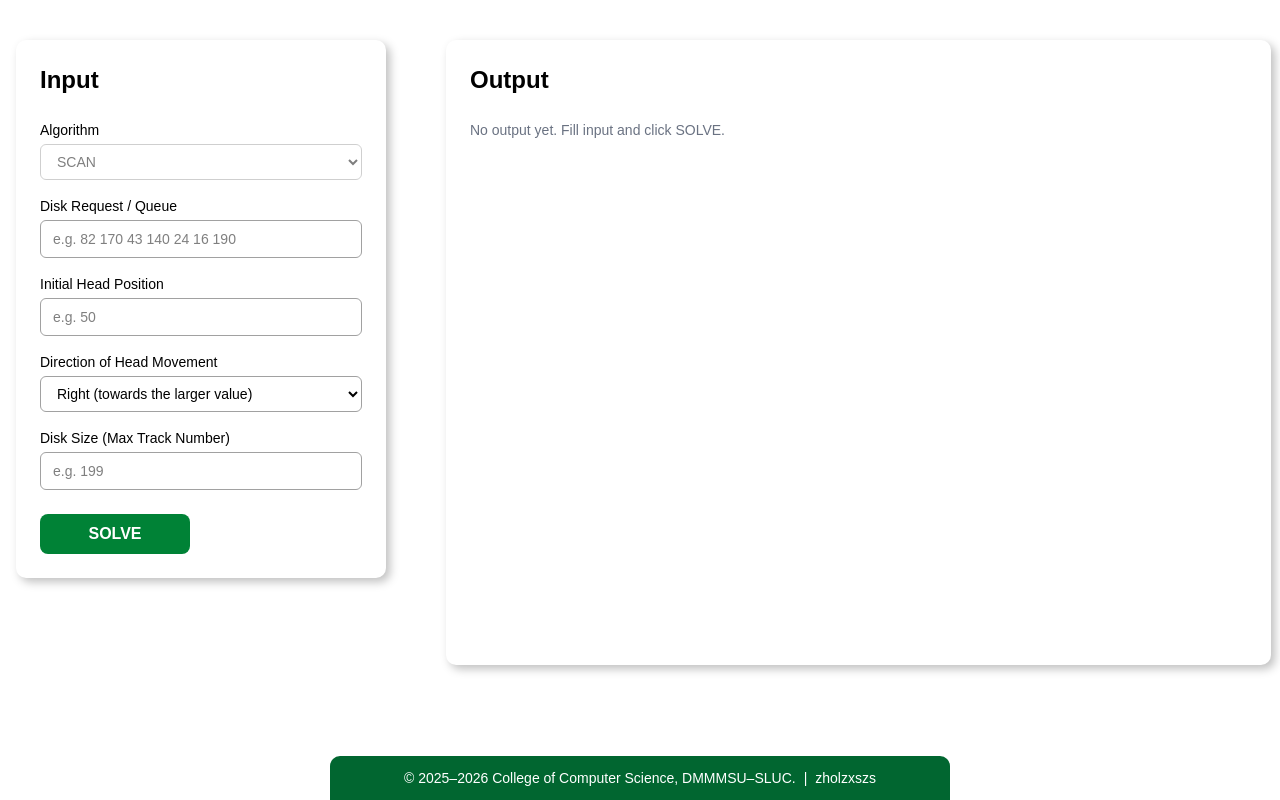
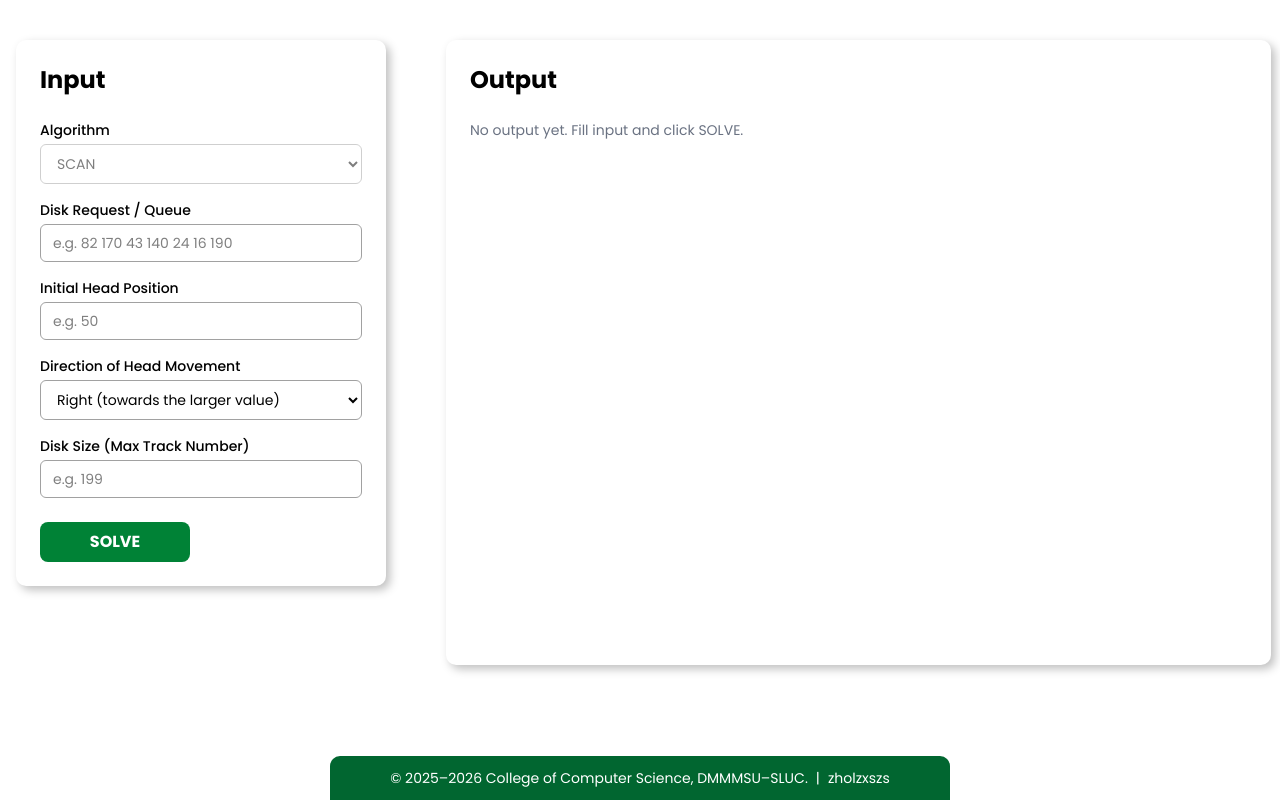
Before and after one commit to zholzxszs/SCAN-Disk-Algorithm, a React (Vite) app: page / in a window 1280 px wide. Built offline with nearby package versions, Linux system fonts and the light colour scheme.

Commit message:
fix terminal warningn

```diff
--- a/src/index.css
+++ b/src/index.css
@@ -1,5 +1,5 @@
+@import url("https://fonts.googleapis.com/css2?family=Poppins:wght@400;500;600;700&display=swap");
 @import "tailwindcss";
-@import url("https://fonts.googleapis.com/css2?family=Poppins:wght@400;500;600;700&display=swap");
 
 /* ===========================
    Global Styles
```
